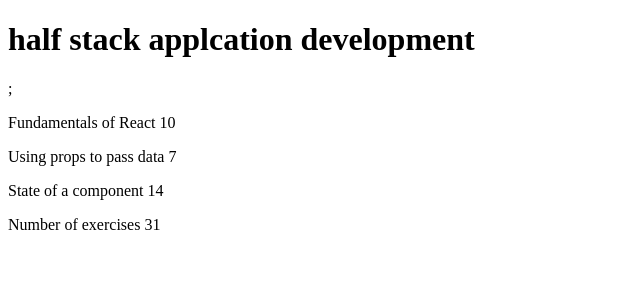
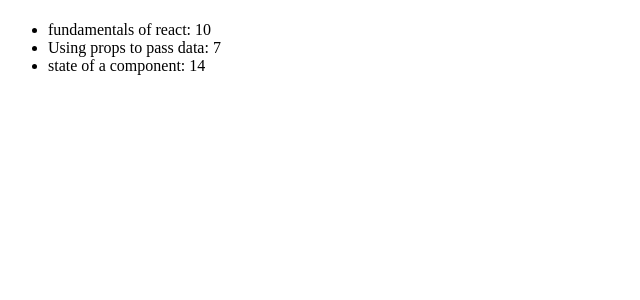
Before and after one commit to M-hub-7/DainaWork, a React (Vite) app: page / in a window 1280 px wide. Shown: the top 300 px of the page, without its empty margins (0-640 px from the left). Built offline with nearby package versions, Linux system fonts and the light colour scheme.

Commit message:
courseInfo exercice 2.1-25

```diff
--- a/src/App.jsx
+++ b/src/App.jsx
@@ -1,69 +1,34 @@
-const Hearder = (props) => {
+import React from "react";
+import Course from "./components/Course";
+
+const App = () => {
+  const course = {
+    id: 1,
+    name: "Half stack application development",
+    parts: [
+      {
+        name: "fundamentals of react",
+        exercices: 10,
+        id: 1,
+      },
+      {
+        name: "Using props to pass data",
+        exercices: 7,
+        id: 2,
+      },
+      {
+        name: "state of a component",
+        exercices: 14,
+        id: 3,
+      },
+    ],
+  };
+
   return (
-    <>
-      <h1>{props.course}</h1>;
-    </>
+    <div>
+      <Course course={course} />
+    </div>
   );
 };
 
-const Content = ({
-  part1,
-  part2,
-  part3,
-  exercises1,
-  exercises2,
-  exercises3,
-}) => {
-  return (
-    <>
-      <Part part={part1} exercises={exercises1} />
-      <Part part={part2} exercises={exercises2} />
-      <Part part={part3} exercises={exercises3} />
-    </>
-  );
-};
-
-const Part = ({ part, exercises }) => {
-  return (
-    <>
-      <p>
-        {part} {exercises}
-      </p>
-    </>
-  );
-};
-const Total = ({ a, b, c }) => {
-  const total = a + b + c;
-  return (
-    <>
-      <p>Number of exercises {total}</p>
-    </>
-  );
-};
-
-const App = () => {
-  const course = "half stack applcation development";
-
-  const part1 = "Fundamentals of React";
-  const exercises1 = 10;
-  const part2 = "Using props to pass data";
-  const exercises2 = 7;
-  const part3 = "State of a component";
-  const exercises3 = 14;
-
-  return (
-    <div>
-      <Hearder course={course} />
-      <Content
-        part1={part1}
-        part2={part2}
-        part3={part3}
-        exercises1={exercises1}
-        exercises2={exercises2}
-        exercises3={exercises3}
-      />
-      <Total a={exercises1} b={exercises2} c={exercises3} />
-    </div>
-  );
-};
 export default App;
--- /dev/null
+++ b/src/components/Content.jsx
@@ -0,0 +1,15 @@
+import React from "react";
+import Part from "./Part";
+
+const Content = ({ parts }) => {
+  return (
+    <div>
+      <ul>
+        {parts.map((part) => (
+          <Part key={part.id} name={part.name} exercises={part.exercices} />
+        ))}
+      </ul>
+    </div>
+  );
+};
+export default Content;
--- /dev/null
+++ b/src/components/Course.jsx
@@ -0,0 +1,14 @@
+import React from "react";
+
+import Header from "./Header";
+import Content from "./Content";
+
+const Course = ({ course }) => {
+  return (
+    <>
+      <Header course={course.name} />
+      <Content parts={course.parts} />
+    </>
+  );
+};
+export default Course;
--- /dev/null
+++ b/src/components/Header.jsx
@@ -0,0 +1,6 @@
+import React from "react";
+
+const Header = ({ course }) => {
+  return <h1>{course.name}</h1>;
+};
+export default Header;
--- /dev/null
+++ b/src/components/Part.jsx
@@ -0,0 +1,10 @@
+import React from "react";
+
+const Part = ({ exercises, name }) => {
+  return (
+    <li>
+      {name}: {exercises}
+    </li>
+  );
+};
+export default Part;
```
